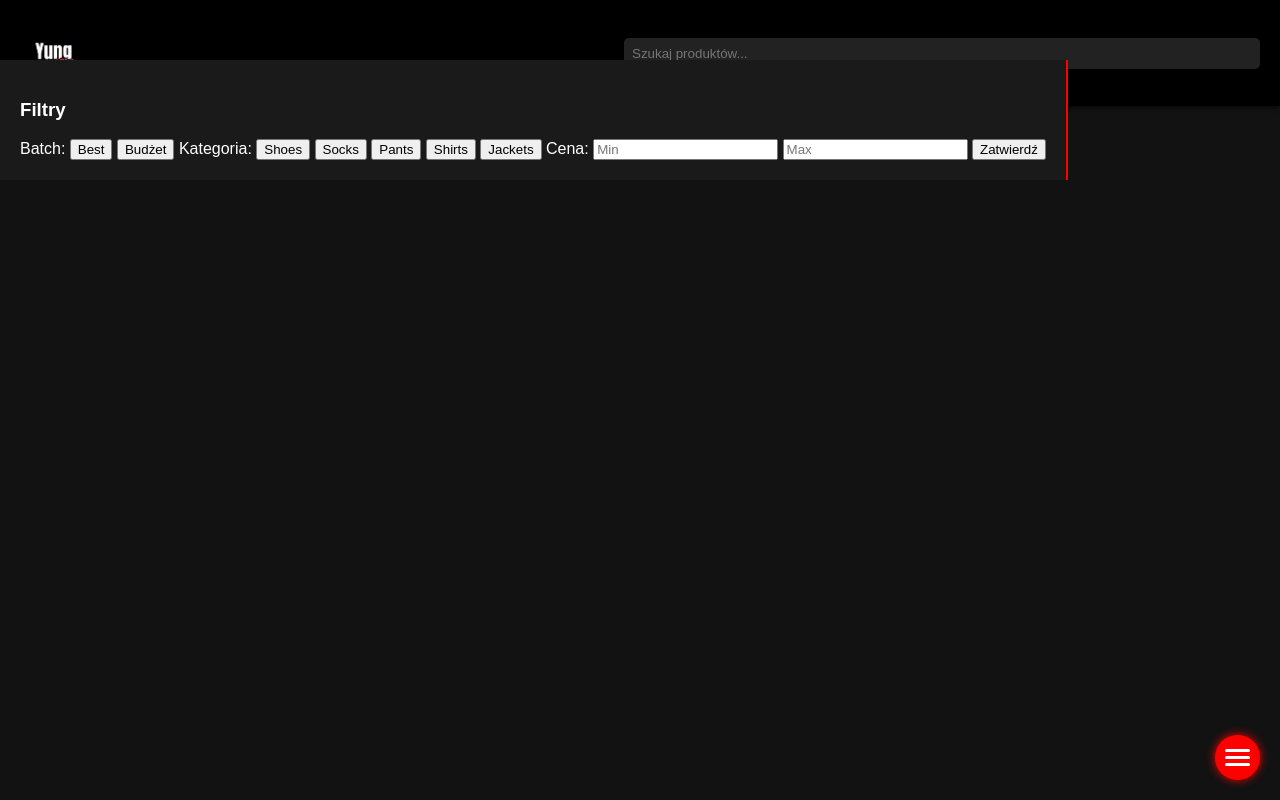
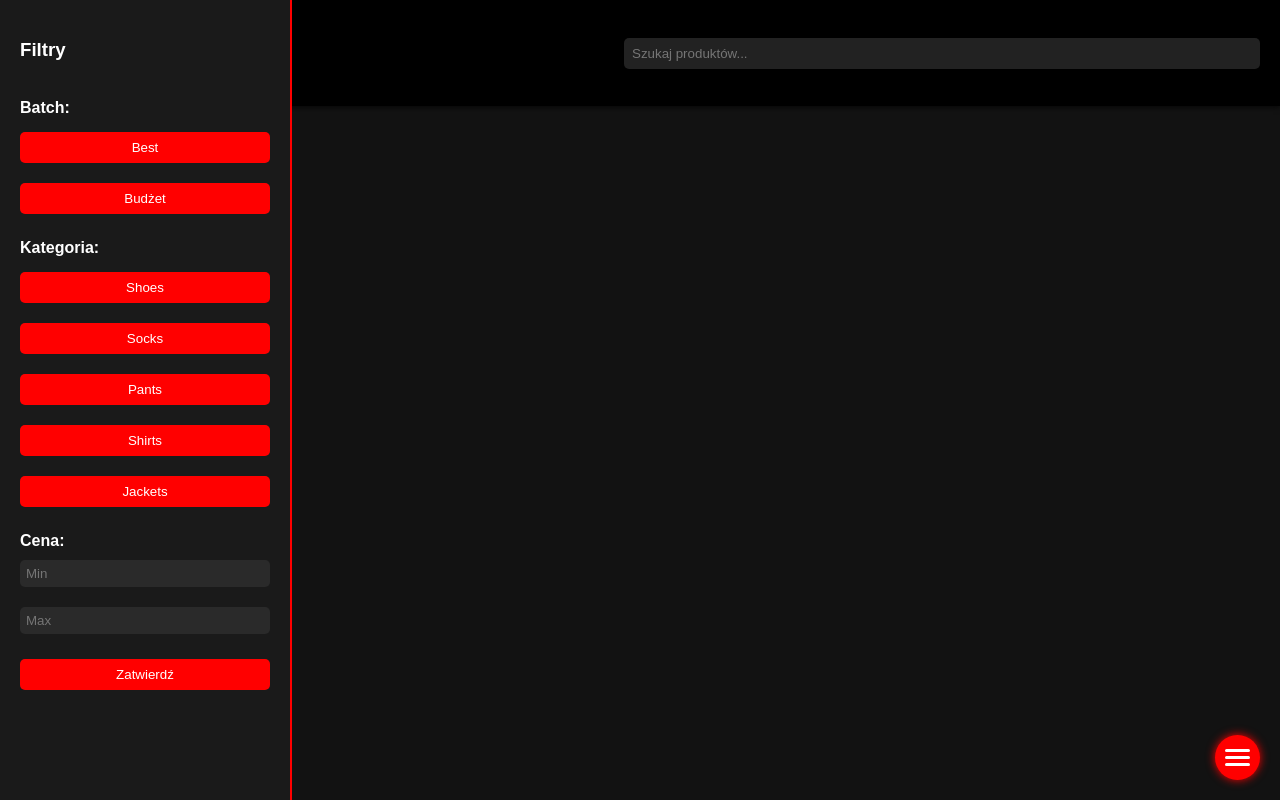
Before and after one commit to YungMati/SECRET2, a website: page index.html in a window 1280 px wide. Both pictures are taken after a click on the element 1237 px from the left and 757 px from the top of the page. Drawn offline with Linux system fonts and the light colour scheme.

Commit message:
Update style.css

```diff
--- a/style.css
+++ b/style.css
@@ -176,3 +176,46 @@ body {
   border-radius: 5px;
   cursor: pointer;
 }
+.filter-panel {
+  position: fixed;
+  top: 0;
+  left: 0;
+  height: 100%;
+  width: 250px;
+  background: #1a1a1a;
+  padding: 20px;
+  border-right: 2px solid red;
+  display: none;
+  flex-direction: column;
+  gap: 10px;
+  z-index: 998;
+}
+
+.filter-panel.visible {
+  display: flex;
+}
+
+.filter-panel label {
+  margin-top: 10px;
+  font-weight: bold;
+}
+
+.filter-panel button {
+  background: red;
+  border: none;
+  color: white;
+  padding: 8px;
+  margin: 5px 0;
+  width: 100%;
+  border-radius: 5px;
+  cursor: pointer;
+}
+
+.filter-panel input {
+  padding: 6px;
+  background: #2a2a2a;
+  color: white;
+  border: none;
+  border-radius: 5px;
+  margin-bottom: 10px;
+}
```
